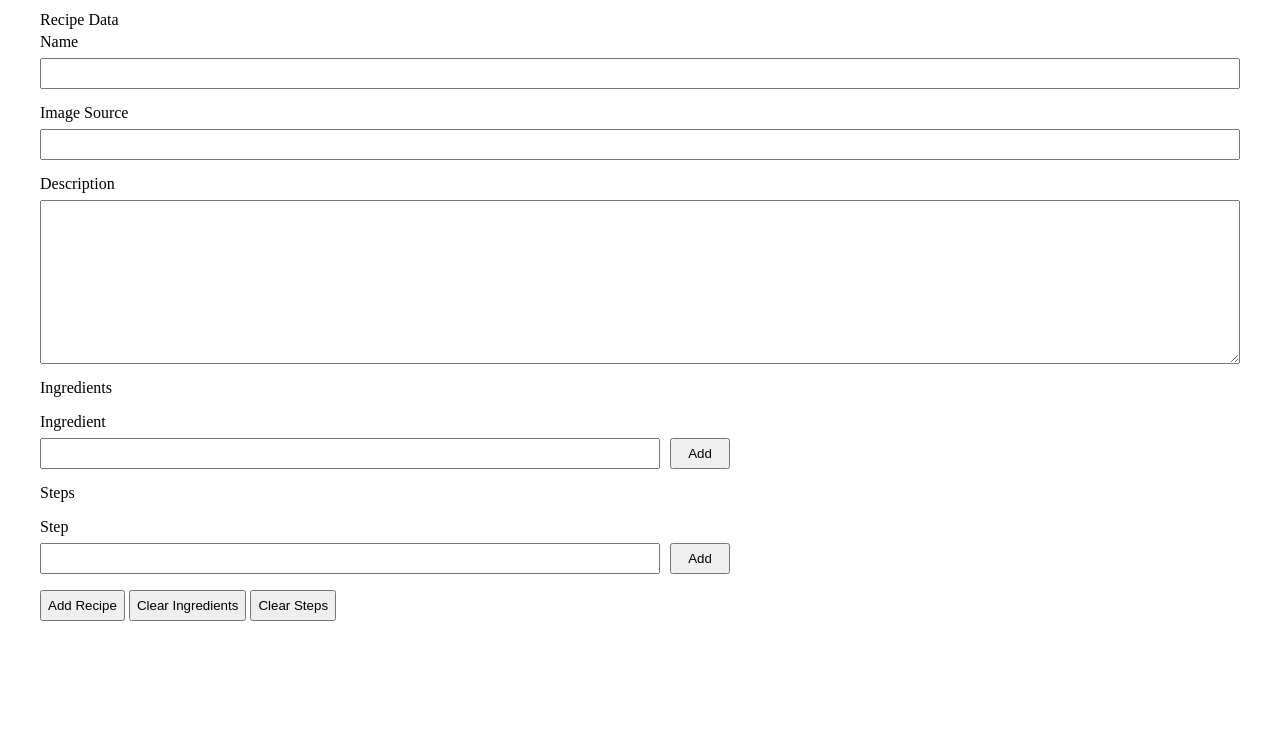
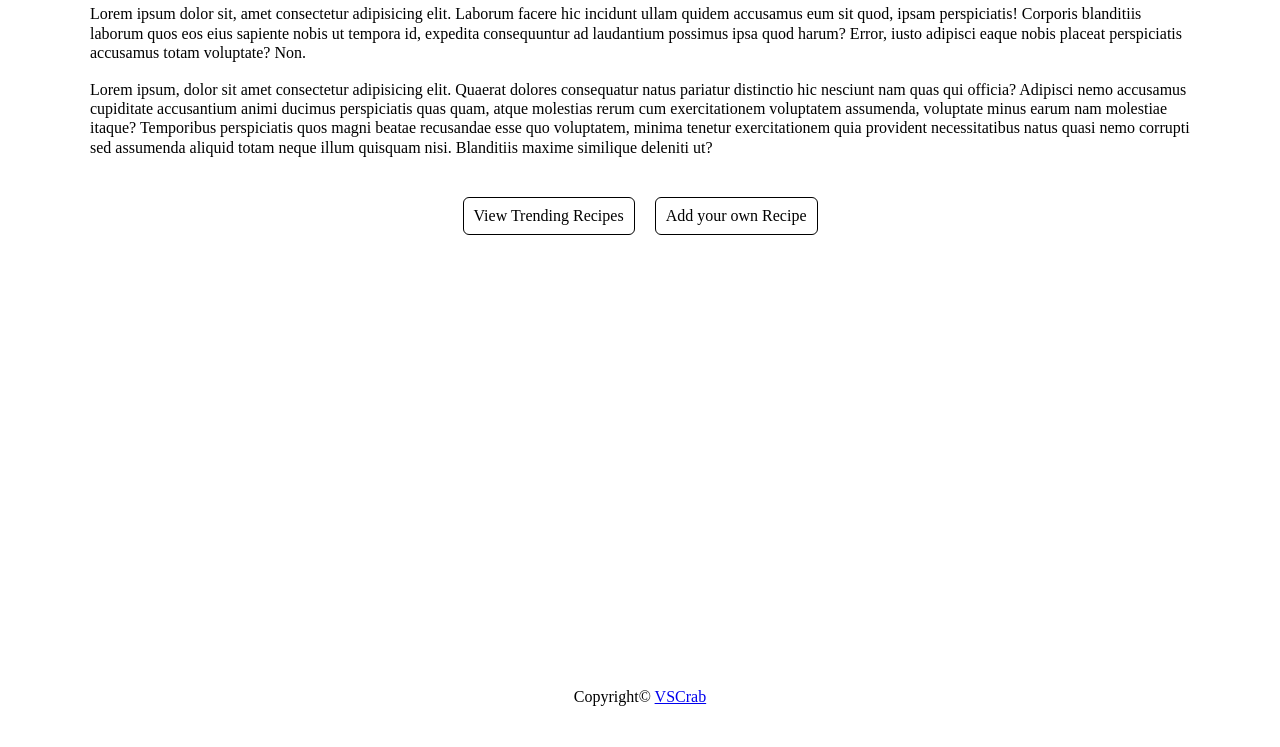
Before and after one commit to CrabVS/odin-recipes, a website built with webpack: page dist/index.html in a window 1280 px wide. Shown: the part 136-883 px from the top of the page. Before the commit the page ends 800 px from the top, so only its background shows below. Built offline with nearby package versions, Linux system fonts and the light colour scheme.

Commit message:
Add home and footer structure

```diff
--- /dev/null
+++ b/src/components/home/home.css
@@ -0,0 +1,30 @@
+.home {
+    margin-top: 24px;
+}
+
+.home .content {
+    max-width: 1100px;
+    margin: 0 auto;
+}
+
+.home h1 {
+    margin-bottom: 22px;
+}
+
+.home p {
+    margin: 18px 0;
+    line-height: 1.2rem;
+}
+
+.home .button-group {
+    display: flex;
+    justify-content: center;
+    margin-top: 40px;
+}
+
+.home .button-group .btn {
+    border: 1px solid black;
+    border-radius: 6px;
+    padding: 10px;
+    margin: 0 10px;
+}
--- a/src/components/home/home.js
+++ b/src/components/home/home.js
@@ -1,6 +1,33 @@
+import './home.css';
+import initiateRecipes from '../recipes/recipes';
+import initiateAddRecipe from '../add-recipe/add-recipe';
+
+const addListeners = function addListeners() {
+  const buttons = Array.from(document.querySelectorAll('.btn'));
+  buttons[0].addEventListener('click', () => {
+    initiateRecipes('Trending');
+  });
+
+  buttons[1].addEventListener('click', () => {
+    initiateAddRecipe();
+  });
+};
+
 const initiateHome = function initiateHome() {
   const main = document.querySelector('main');
-  main.innerHTML = `Home`;
+  main.innerHTML = `
+  <div class="home">
+    <h1>Welcome to OdinRecipes</h1>
+    <div class="content">
+        <p>Lorem ipsum dolor sit, amet consectetur adipisicing elit. Laborum facere hic incidunt ullam quidem accusamus eum sit quod, ipsam perspiciatis! Corporis blanditiis laborum quos eos eius sapiente nobis ut tempora id, expedita consequuntur ad laudantium possimus ipsa quod harum? Error, iusto adipisci eaque nobis placeat perspiciatis accusamus totam voluptate? Non.</p>
+        <p>Lorem ipsum, dolor sit amet consectetur adipisicing elit. Quaerat dolores consequatur natus pariatur distinctio hic nesciunt nam quas qui officia? Adipisci nemo accusamus cupiditate accusantium animi ducimus perspiciatis quas quam, atque molestias rerum cum exercitationem voluptatem assumenda, voluptate minus earum nam molestiae itaque? Temporibus perspiciatis quos magni beatae recusandae esse quo voluptatem, minima tenetur exercitationem quia provident necessitatibus natus quasi nemo corrupti sed assumenda aliquid totam neque illum quisquam nisi. Blanditiis maxime similique deleniti ut?</p>
+        <div class="button-group">
+            <a class="btn">View Trending Recipes</a>
+            <a class="btn">Add your own Recipe</a>
+        </div>
+    </div>
+  </div>`;
+  addListeners();
 };
 
 export default initiateHome;
--- a/src/index.css
+++ b/src/index.css
@@ -37,3 +37,22 @@ main {
 .btn:active {
     transform: scale(0.98);
 }
+
+#page-container {
+    position: relative;
+    min-height: 100vh;
+}
+
+main {
+    padding-bottom: 150px;
+}
+
+footer {
+    position: absolute;
+    bottom: 0;
+    width: 100%;
+    height: 100px;
+    display: flex;
+    justify-content: center;
+    align-items: center;
+}
--- a/src/index.js
+++ b/src/index.js
@@ -2,7 +2,6 @@ import './reset.css';
 import './index.css';
 import initiateHeader from './components/header/header';
 import initiateHome from './components/home/home';
-import initiateAddRecipe from './components/add-recipe/add-recipe';
 
 initiateHeader();
-initiateAddRecipe();
+initiateHome();
```
Also changed, not shown: dist/index.html, dist/main.js.
